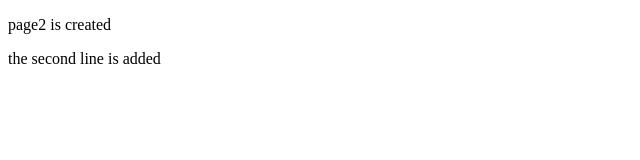
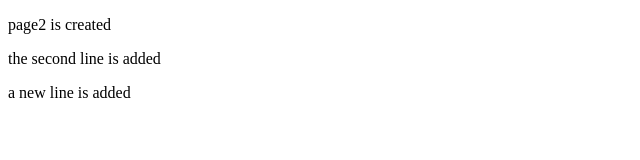
Before and after one commit to reihaneh-b60/project3, a plain HTML site: page page2.html in a window 1280 px wide. Shown: the whole page, without its empty margins (0-640 px from the left). Drawn offline with Linux system fonts and the light colour scheme.

Commit message:
page2 is changed

```diff
--- a/page2.html
+++ b/page2.html
@@ -9,5 +9,6 @@
 <body>
    <p> page2  is created</p>
    <p> the second line is added</p>
+   <p> a new line is added</p>
 </body>
 </html>
```
